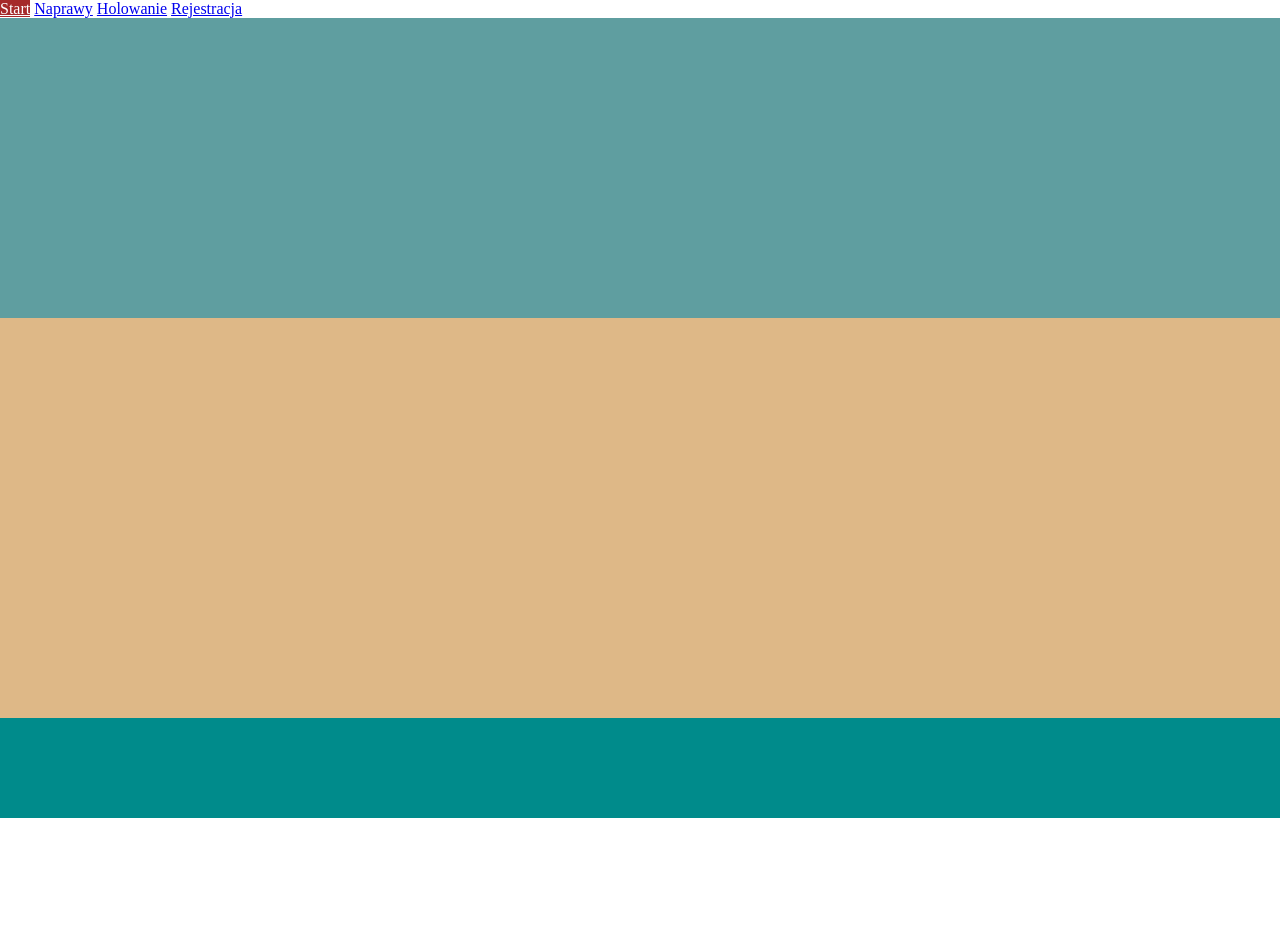
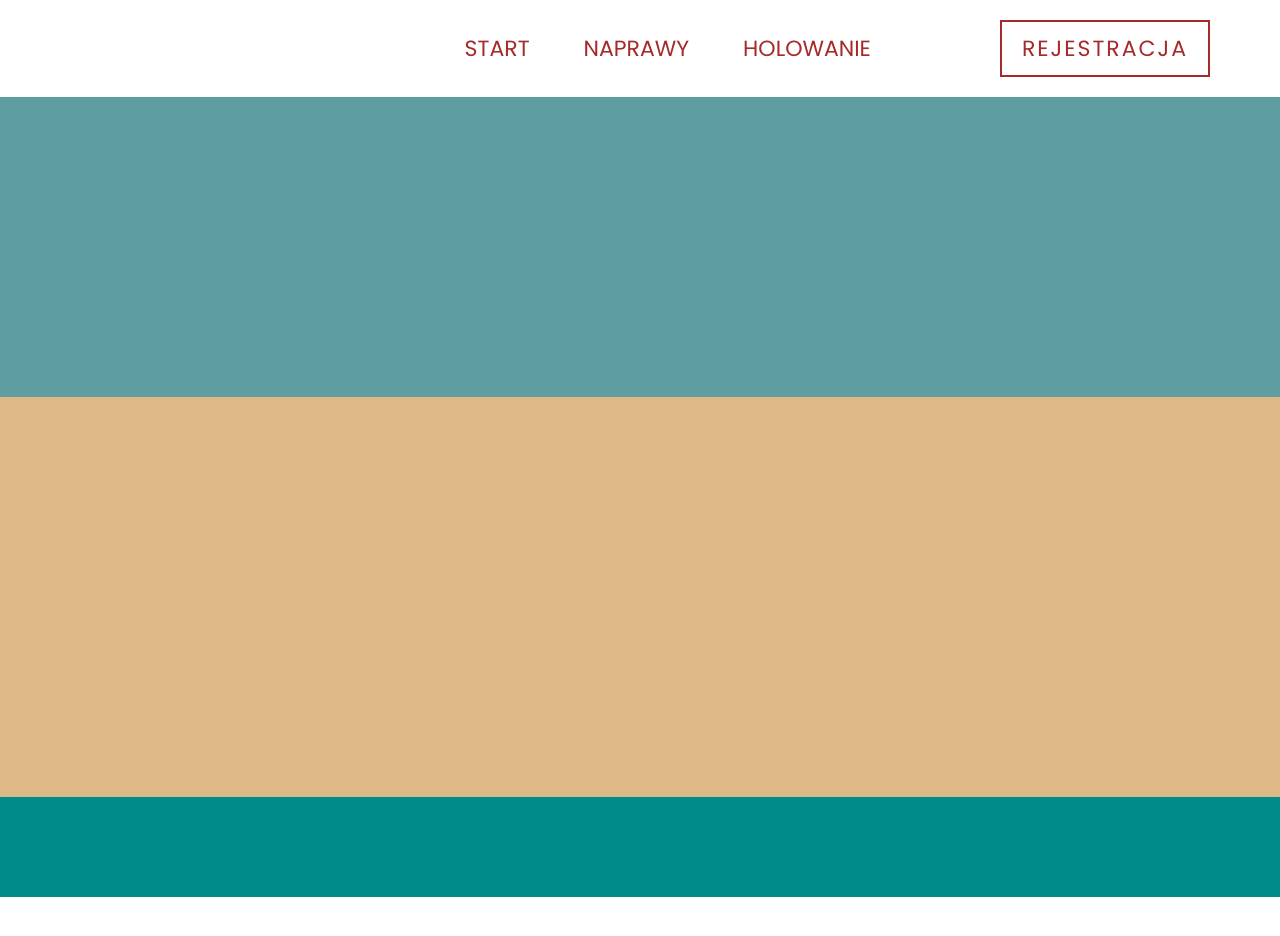
Before and after one commit to Ventor92/business_card, a plain HTML site: page day08/workshop/index.html in a window 1280 px wide. Shown: the top 936 px of the page. Drawn offline with Linux system fonts and the light colour scheme.

Commit message:
64 set menu styles

```diff
--- a/day08/workshop/style.css
+++ b/day08/workshop/style.css
@@ -12,11 +12,28 @@ div.wrapper {
 }
 
 nav {
-
+    margin: 20px;
+    text-align: right;
 }
 
 nav a {
+    display: inline-block;
+    font-size: 22px;
+    text-decoration: none;
+    text-transform: uppercase;
+    font-family: 'Poppins', sans-serif;
+    color: brown;
+    padding: 10px 20px;
+    margin: 0 5px;
+    /* background-color: aqua; */
+}
 
+nav a.btn4 {
+    border: 2px solid brown;
+    margin-left: 100px;
+    margin-right: 50px;
+    transition: 0.4s;
+    letter-spacing: 2px;
 }
 
 nav a:hover {
```
